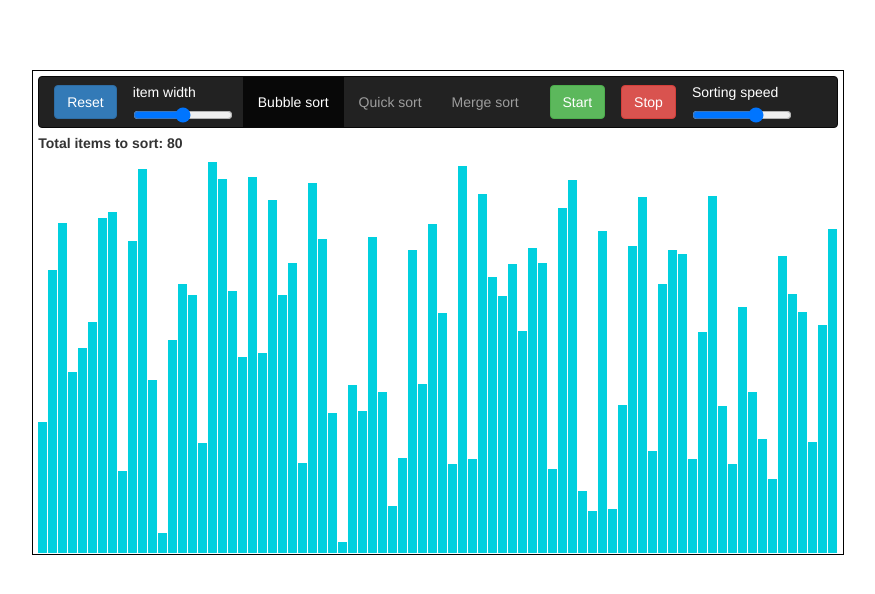
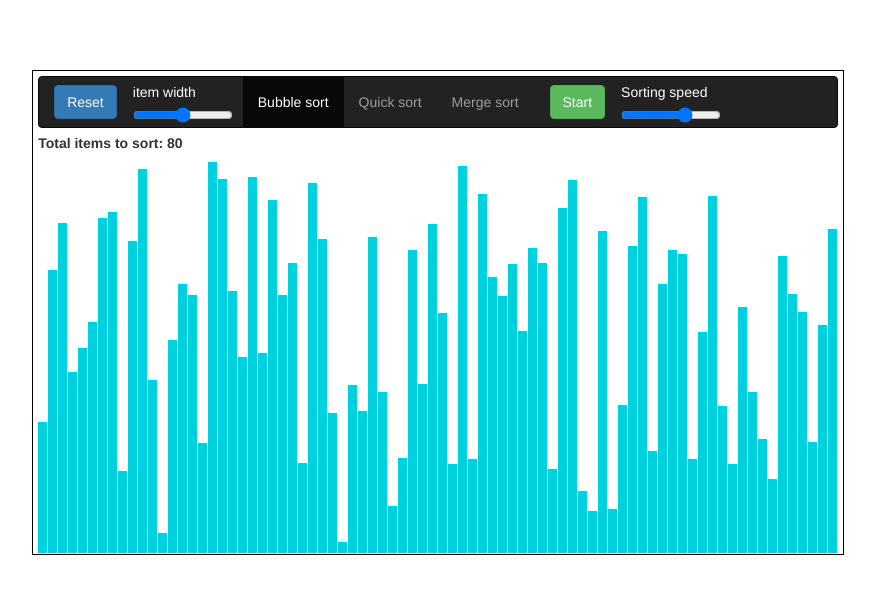
Before and after one commit to josinho101/sorting-visualizer, a React (Create React App) app: page / in a window 1280 px wide. Shown: the top 594 px of the page, without its empty margins (211-1086 px from the left). Built offline with nearby package versions, Linux system fonts and the light colour scheme.

Commit message:
Removed stop sorting button

```diff
--- a/src/components/stage/stage.tsx
+++ b/src/components/stage/stage.tsx
@@ -75,7 +75,6 @@ class Stage extends React.Component<Props, State> {
         <StageControls
           selectedAlgorithm={this.sortingAlgorithm}
           startSorting={this.startSorting}
-          stopSorting={this.stopSorting}
           resetArray={this.resetArray}
           onItemWidthChange={this.onItemWidthChange}
           onSortingSpeedChange={this.onSortingSpeedChange}
@@ -103,7 +102,6 @@ class Stage extends React.Component<Props, State> {
         let options = {
           itemWidth: this.itemWidth,
           getSortingSpeed: this.getSortingSpeed,
-          continueSorting: this.continueSorting,
         } as SortOptions;
         let sortingEngine = new SortingEngine(this.arrayToSort);
 
@@ -117,13 +115,6 @@ class Stage extends React.Component<Props, State> {
         console.error(e);
       }
     }
-  };
-
-  /**
-   * stop array sorting
-   */
-  private stopSorting = (e: React.MouseEvent<HTMLElement>) => {
-    this.setState({ sortingInProgress: false });
   };
 
   /**
@@ -147,13 +138,6 @@ class Stage extends React.Component<Props, State> {
    */
   private getSortingSpeed = (): number => {
     return this.sortingSpeed;
-  };
-
-  /**
-   * return true if its oke to continue sorting.
-   */
-  private continueSorting = (): boolean => {
-    return this.state.sortingInProgress;
   };
 
   /**
--- a/src/components/stage/stagecontrols.tsx
+++ b/src/components/stage/stagecontrols.tsx
@@ -9,7 +9,6 @@ interface Props {
   sortingInProgress: boolean;
   resetArray: (event: React.MouseEvent<HTMLElement>) => void;
   startSorting: (event: React.MouseEvent<HTMLElement>) => void;
-  stopSorting: (event: React.MouseEvent<HTMLElement>) => void;
   onItemWidthChange: (event: React.ChangeEvent<HTMLElement>) => void;
   onSortingSpeedChange: (event: React.ChangeEvent<HTMLElement>) => void;
   onAlgorithmSelected: (algorithm: enums.Algorithms) => void;
@@ -90,14 +89,6 @@ const StageControls: React.SFC<Props> = (props) => {
               Start
             </button>
           </li>
-          <li>
-            <button
-              onClick={props.stopSorting}
-              className="btn btn-danger navbar-btn right-margin16px"
-            >
-              Stop
-            </button>
-          </li>
           <li className="range">
             <p>Sorting speed</p>
             <input
--- a/src/components/stage/typings/sortoptions.ts
+++ b/src/components/stage/typings/sortoptions.ts
@@ -1,5 +1,4 @@
 export default interface SortOptions {
   itemWidth: number;
   getSortingSpeed: Function;
-  continueSorting: Function;
 }
--- a/src/helpers/sorting/quicksortengine.ts
+++ b/src/helpers/sorting/quicksortengine.ts
@@ -38,7 +38,6 @@ class QuickSortEngine implements ISortEngine {
   ) => {
     if (low < high) {
       let partitionIndex = await this.partition(array, low, high);
-
       await this.quickSort(array, low, partitionIndex - 1);
       this.setAsSorted(array, low, partitionIndex);
 
```
